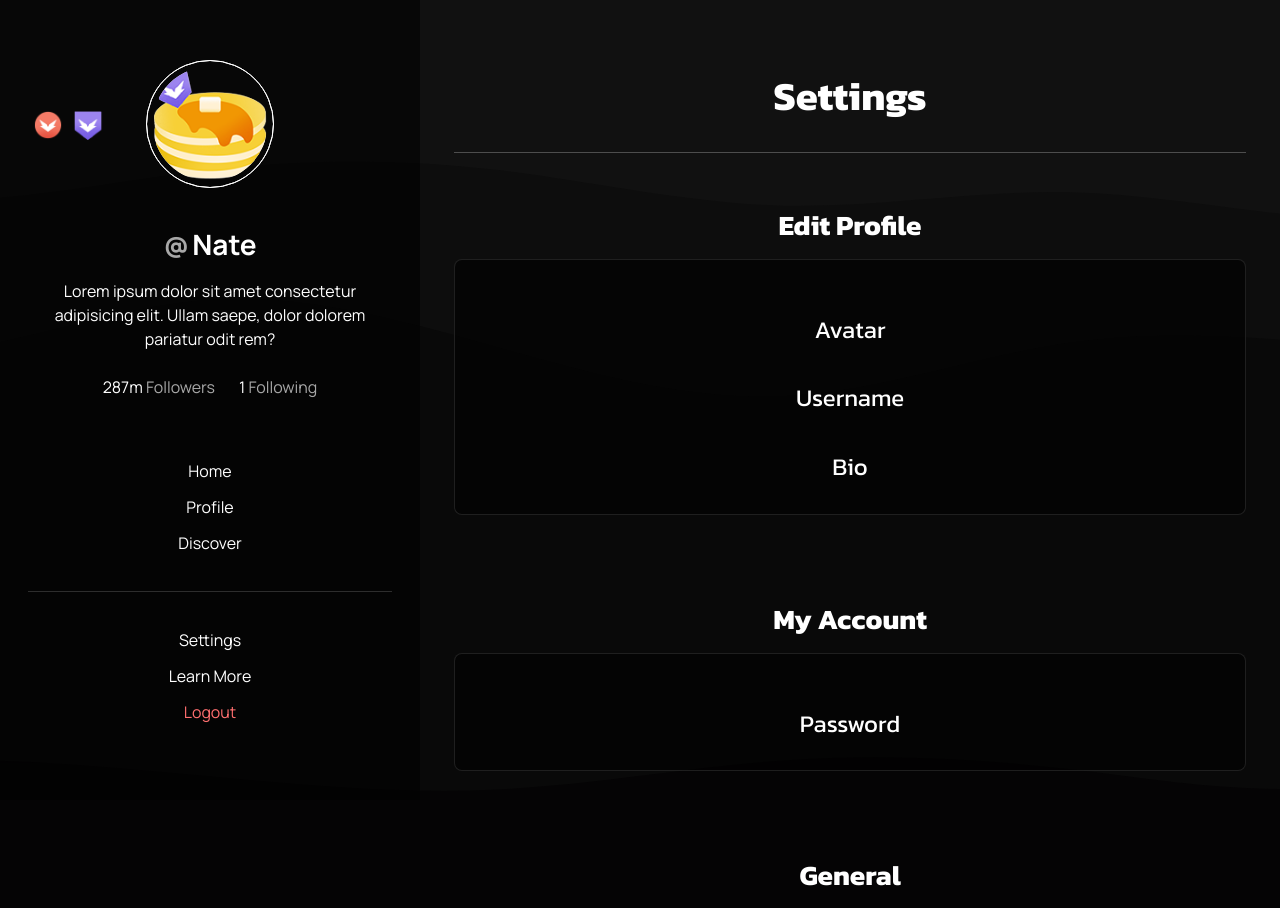
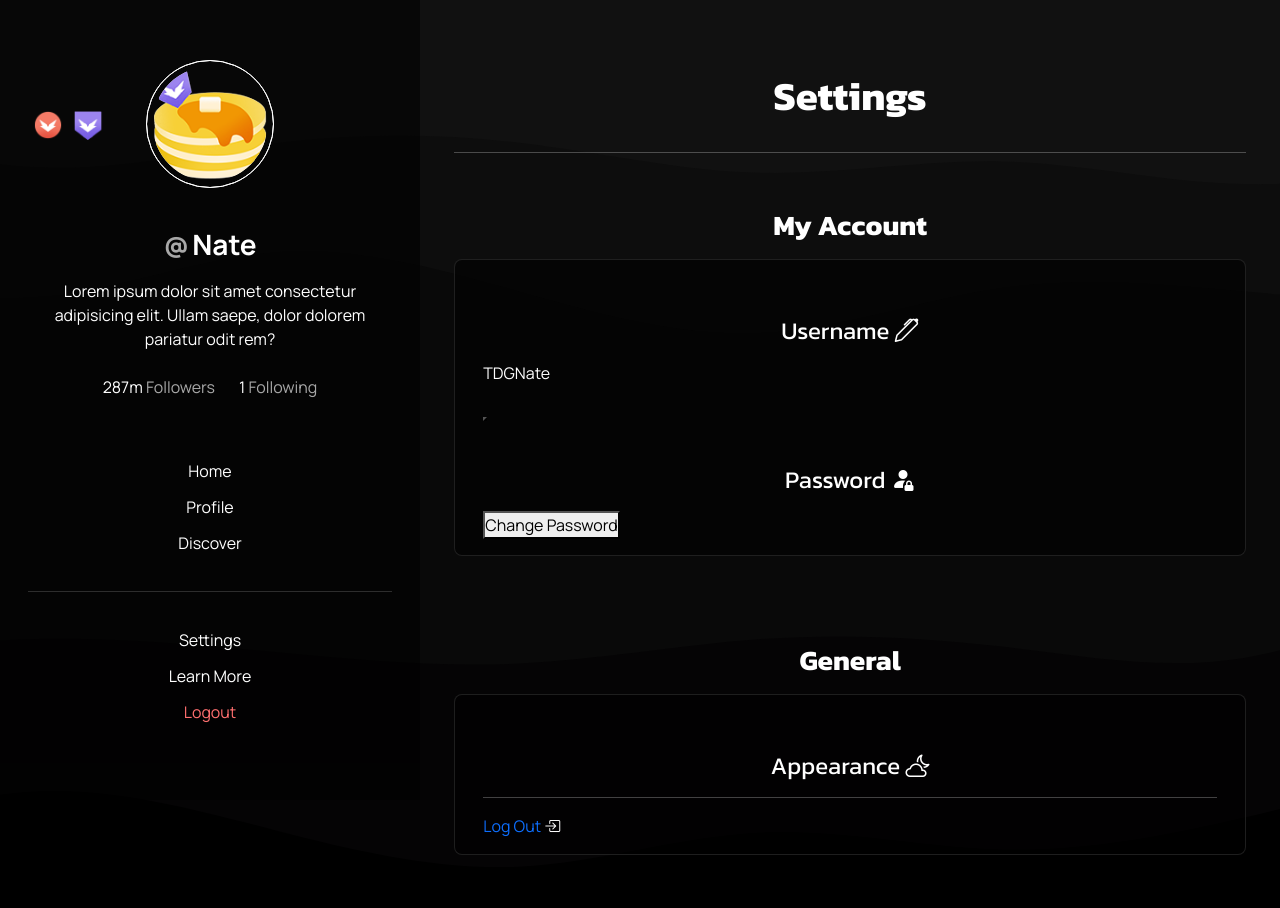
Before and after one commit to TDG-Org/Statue-Status, a React (Create React App) app in the folder client/: page /settings in a window 1280 px wide. Shown: the top 908 px of the page. Built offline with nearby package versions, Linux system fonts and the light colour scheme.

Commit message:
update other pages, and added icons to settings

```diff
--- a/client/src/pages/About/AboutPage.jsx
+++ b/client/src/pages/About/AboutPage.jsx
@@ -20,6 +20,9 @@ const AboutPage = () => {
         {/* intro  */}
         <div className="about-sect about-intro-sect" id="introSect">
           <h1>What is Statue Status?</h1>
+
+          <hr />
+
           <div className="about-sect-content about-intro-sect-content">
             <p>
             We compile data to show who the richest, most powerful, and most popular people in the world are right now. On the <Link to="/discover" className="about-link">Discover</Link> page, users may also view specific notable people or other users who have accounts here.
--- a/client/src/pages/Discover/DiscoverPage.jsx
+++ b/client/src/pages/Discover/DiscoverPage.jsx
@@ -12,6 +12,8 @@ const DiscoverPage = () => {
     <div className="DiscoverPage page">
 
       <h1>Discover</h1>
+
+      <hr />
 
       <div className="discover-content">
 
--- a/client/src/pages/Profile/ProfilePage.jsx
+++ b/client/src/pages/Profile/ProfilePage.jsx
@@ -6,7 +6,35 @@ import "./ProfilePage.scss";
 const ProfilePage = () => {
   return (
     <div className="ProfilePage page">
-      ProfilePage
+
+      <h1>My Profile</h1>
+
+      <hr />
+
+        {/* Profile Section  */}
+        <div className="profile-sect">
+        <h3>Edit Profile</h3>
+
+        <div className="pallet">
+
+          {/* Avatar  */}
+          <div className="profile-sect-avatar">
+            <h4>Avatar</h4>
+          </div>
+
+          {/* Username  */}
+          <div className="profile-sect-name">
+            <h4>Username</h4>
+          </div>
+
+          {/* Bio  */}
+          <div className="profile-sect-bio">
+            <h4>Bio</h4>
+          </div>
+
+        </div>
+
+      </div>
     </div>
   );
 };
--- a/client/src/pages/Settings/SettingsPage.jsx
+++ b/client/src/pages/Settings/SettingsPage.jsx
@@ -10,42 +10,32 @@ const SettingsPage = () => {
 
       <hr />
 
-      {/* Profile Section  */}
-      <div className="profile-sect">
-        <h3>Edit Profile</h3>
-
-        <div className="pallet">
-
-          {/* Avatar  */}
-          <div className="profile-sect-avatar">
-            <h4>Avatar</h4>
-          </div>
-
-          {/* Username  */}
-          <div className="profile-sect-name">
-            <h4>Username</h4>
-          </div>
-
-          {/* Bio  */}
-          <div className="profile-sect-bio">
-            <h4>Bio</h4>
-          </div>
-
-        </div>
-
-      </div>
-
       {/* Account Section  */}
       <div className="account-sect">
         <h3>My Account</h3>
 
         <div className="pallet">
 
+          <div className="container">
+
+          {/* Username  */}
+          <div className="account-sect-username">
+            <h4>Username <i className="bi bi-pen"></i></h4>
+
+              <div className="edit-username-sect">
+                <p className="display-username">TDGNate</p>
+                <button className="edit-username-btn"></button>
+            </div>
+          </div>
+
           {/* Password  */}
           <div className="account-sect-pass">
-           <h4>Password</h4>
+            <h4>Password <i className="bi bi-person-fill-lock"></i></h4>
+
+            <button className="change-password-btn">Change Password</button>
           </div>
 
+          </div>
         </div>
 
       </div>
@@ -56,9 +46,11 @@ const SettingsPage = () => {
 
         <div className="pallet">
 
+          <div className="container">
+
           {/* Appearance  */}
           <div className="settings-sect-appear">
-            <h4>Appearance</h4>
+            <h4>Appearance <i className="bi bi-cloud-moon"></i></h4>
           </div>
 
           {/* logout  */}
@@ -66,9 +58,10 @@ const SettingsPage = () => {
 
             <hr />
 
-            <a href="#">logout</a>
+            <a href="#">Log Out <i className="bi bi-box-arrow-in-right"></i></a>
           </div>
 
+          </div>
         </div>
 
       </div>
```
